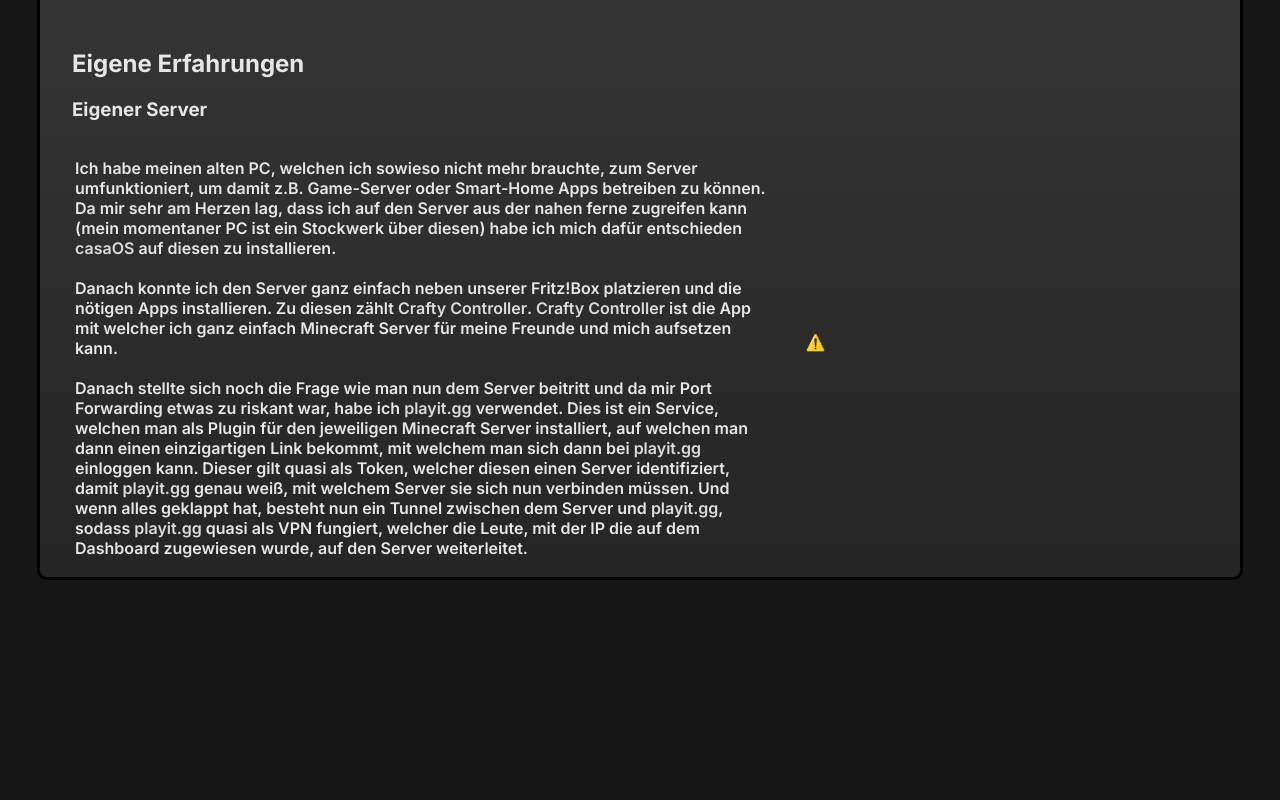
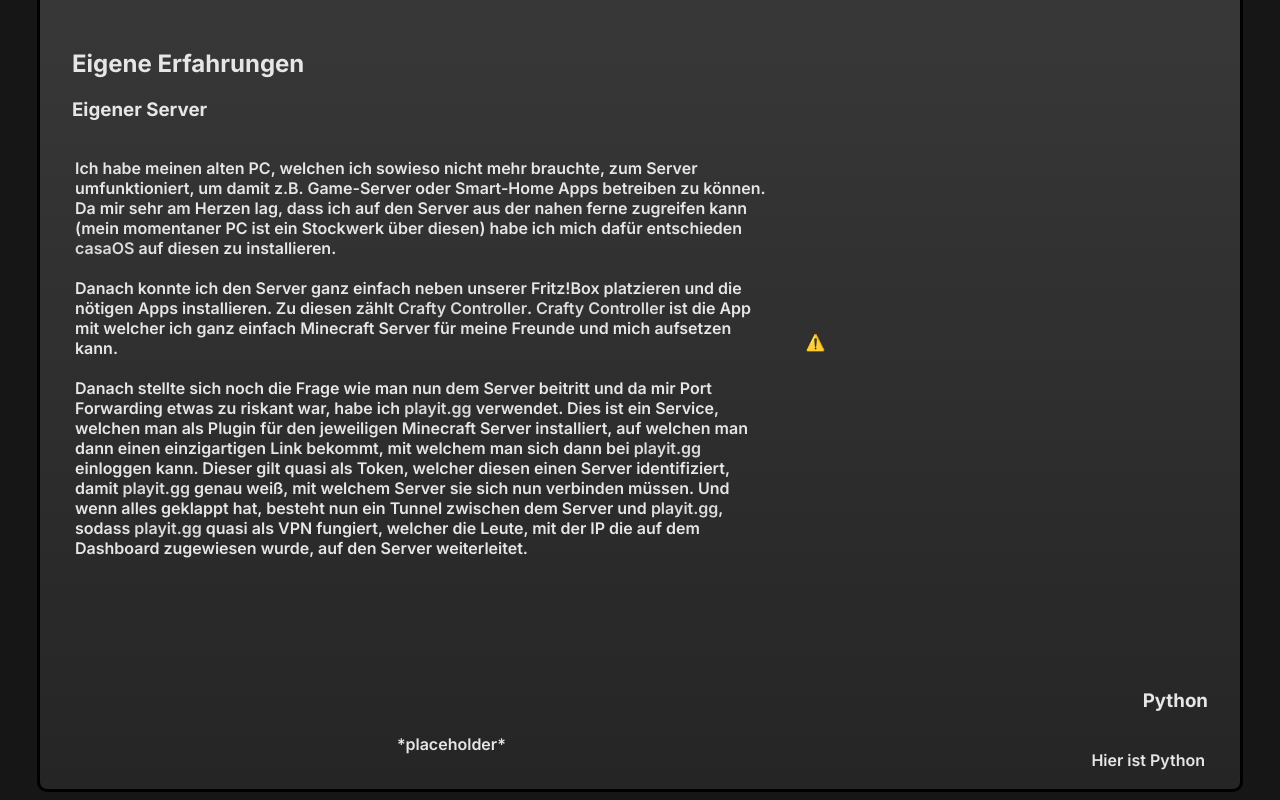
Before and after one commit to TheRedCoder404/TheRedCoder404.github.io, a plain HTML site: page index.html in a window 1280 px wide. Shown: the part 918-1718 px from the top of the page. Before the commit the page ends 1506 px from the top, so only its background shows below. Drawn offline with nearby package versions, Linux system fonts and the light colour scheme; no server answers; a script that the page names is missing.

Commit message:
Python mit placeholder hinzugefügt

```diff
--- a/index.html
+++ b/index.html
@@ -158,6 +158,21 @@
                         </table>
                     </div>
                 </div>
+
+                <div id="erfahrungpython">
+                    <div>
+                        <h3>Python</h3>
+                    </div>
+                    <div id="pythondescript">
+                        <table style="width: 100%;">
+                            <tr>
+                                <td>*placeholder*</td>
+                                <td style="width: 60%;"><p id="pythondescript">Hier ist Python</p></td>
+                            </tr>
+                        </table>
+                    </div>
+                </div>
+
             </div>
 
         </div>
--- a/style.css
+++ b/style.css
@@ -127,3 +127,9 @@ table td, table td * {
 #serverdescript{
     padding-left: 2em;
 }
+
+#erfahrungpython{
+    text-align: right;
+    margin-top: 7em;
+    padding-right: 2em;
+}
```
